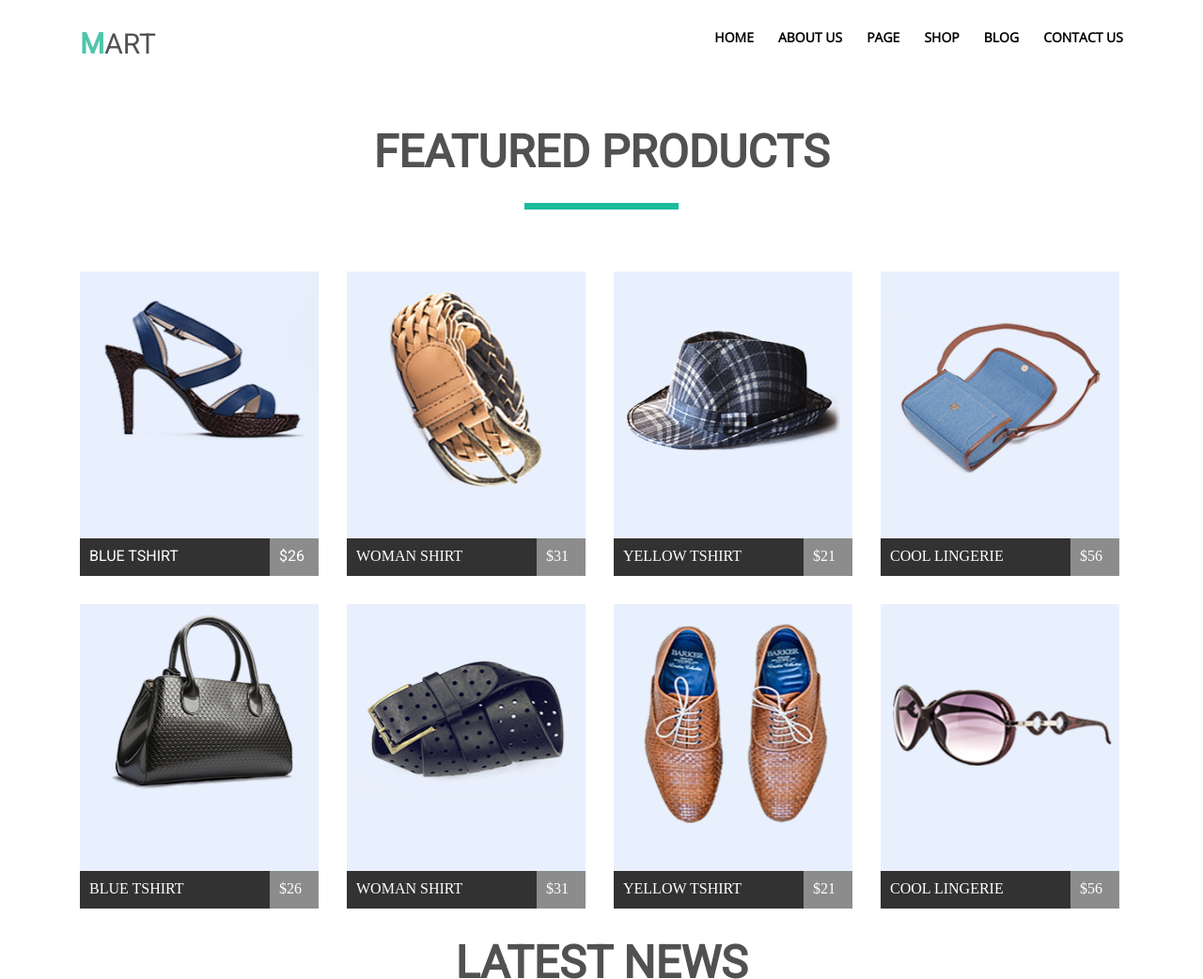
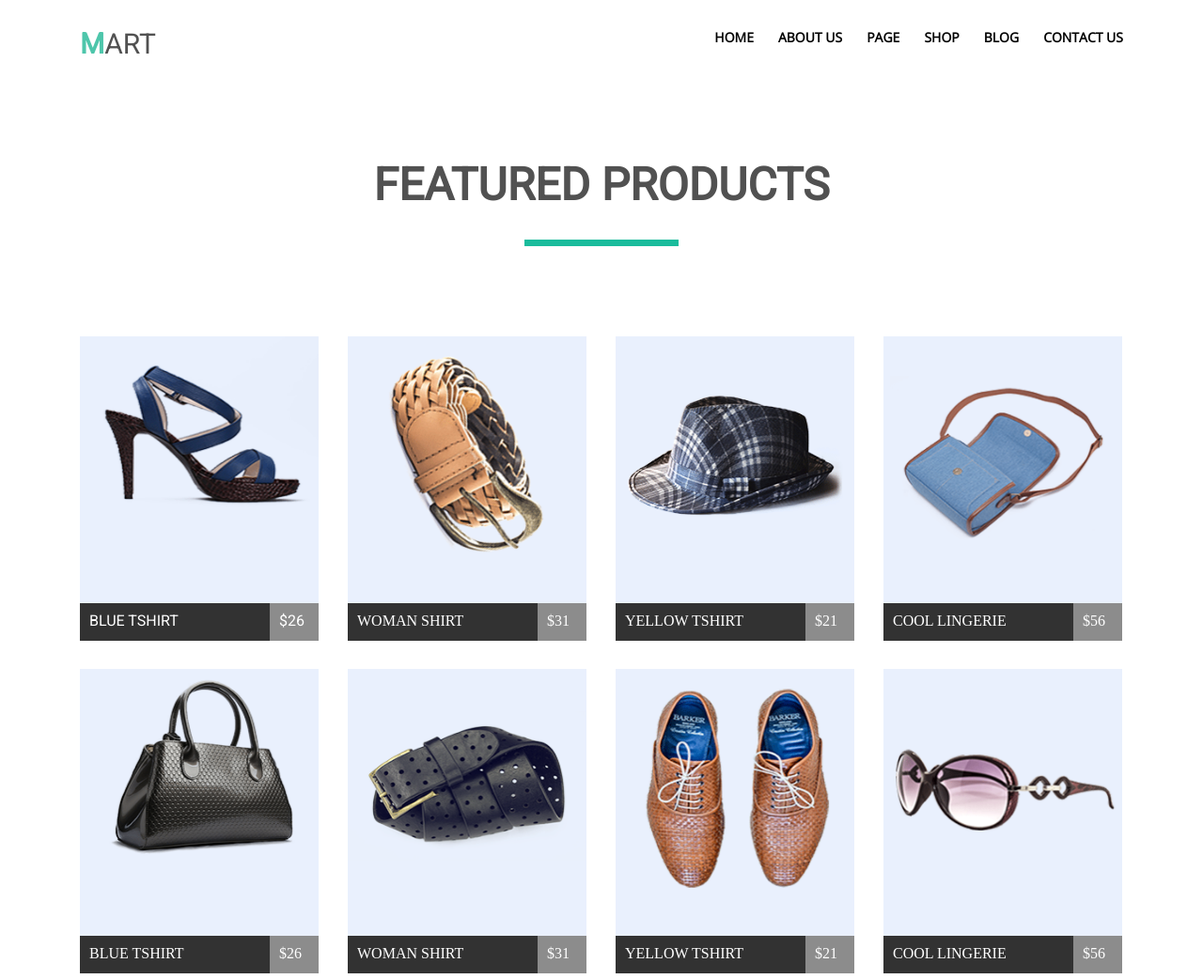
Before and after one commit to alexandroid1/goit-fe-course-1, a plain HTML site: page hw-04/index.html in a window 1280 px wide. Shown: the top 1042 px of the page at 94% size. Drawn offline with nearby package versions, Linux system fonts and the light colour scheme.

Commit message:
homework 4

```diff
--- a/hw-04/css/style.css
+++ b/hw-04/css/style.css
@@ -41,6 +41,10 @@ clearfix::after {
 }
 
 /*HEADER*/
+
+.site_navigation_wrapper {
+    margin-bottom: 74px;
+}
 
 .logo {
     font-size: 30px;
@@ -88,6 +92,10 @@ nav {
 
 /*PRODUCTS*/
 
+.products_wrapper {
+    margin: 0 0 906px 0;
+}
+
 h2 {
     font-family: 'Roboto', sans-serif;
     font-size: 48px;
@@ -100,7 +108,8 @@ h2 {
 h2::after {
     content: '';
     display: block;
-    height: 60px;
+    margin: 30px 0 94px 0;
+    height: 10px;
     background: url(../img/line.png) no-repeat center;
 }
 .products_item img {
@@ -112,7 +121,7 @@ h2::after {
 .products_item {
     float: left;
     display: block;
-    margin: 0 30px 30px 0;
+    margin: 0 31px 30px 0;
 }
 
 .products_item:hover .product_name {
@@ -129,7 +138,6 @@ h2::after {
 
 .product_info {
     width: 254px;
-    height: 40px;
     font-size: 18;
     font-family: 'Roboto', sans-serif;
 }
@@ -200,4 +208,6 @@ button {
     border: 0px;
     padding: 20px 44px;
     font-size: 16px;
+    cursor: pointer;
+    margin-bottom: 80px;
 }
```
Also changed, not shown: hw-04/img/news_01.png, hw-04/img/news_02.png.
